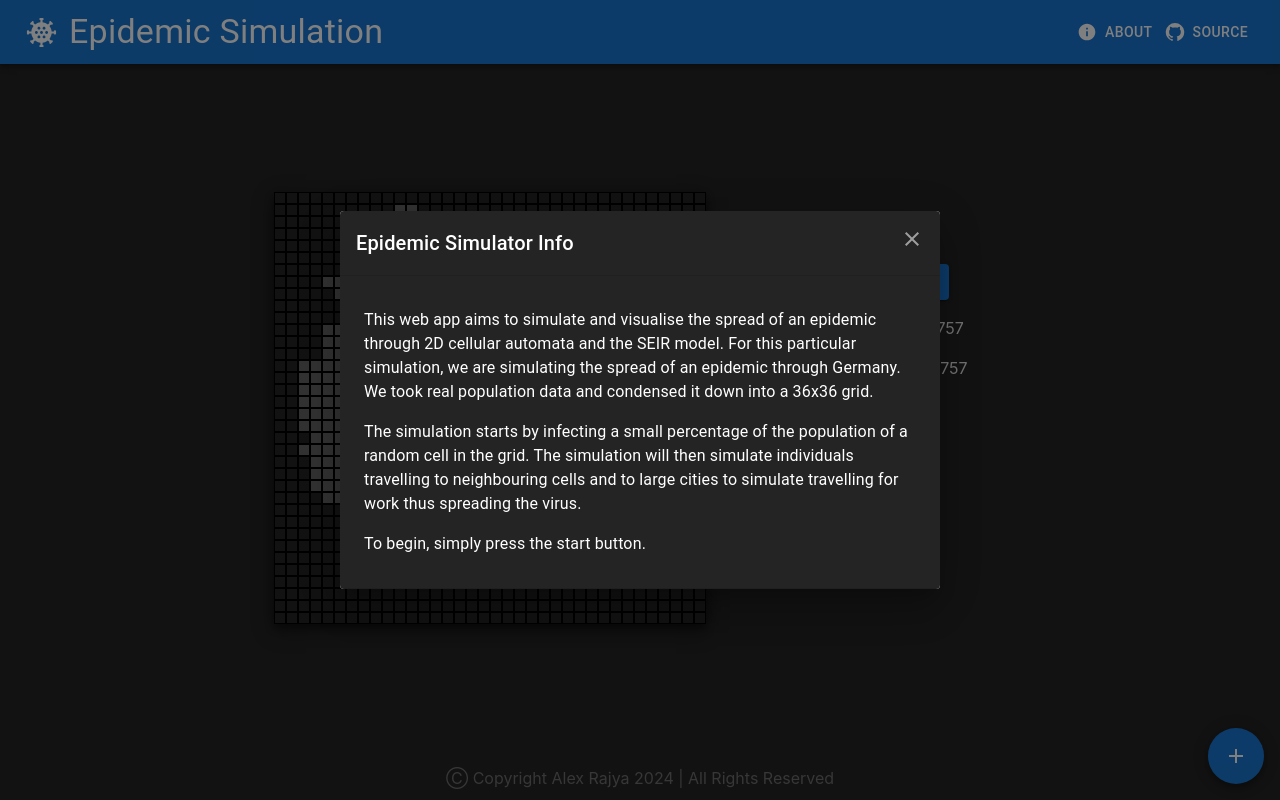
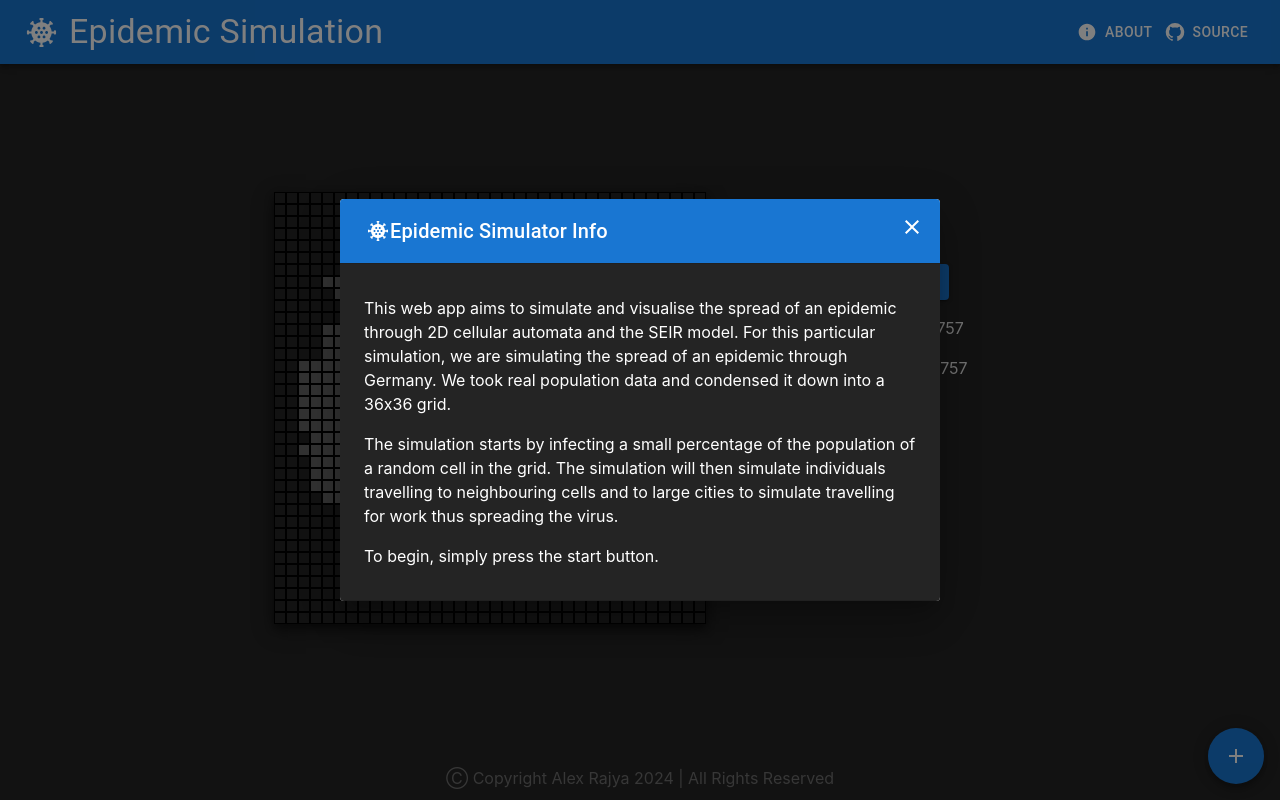
Before and after one commit to AlexRajya/Web-Epidemic-Simulator, a React (Vite) app in the folder Web-Epidemic-Simulator/: page / in a window 1280 px wide. Both pictures are taken after a click on the button "ABOUT". Built offline with nearby package versions, Linux system fonts and the light colour scheme.

Commit message:
Improve dialog styling

```diff
--- a/Web-Epidemic-Simulator/src/Components/HeaderBar.css
+++ b/Web-Epidemic-Simulator/src/Components/HeaderBar.css
@@ -2,3 +2,14 @@
     background-color: #242424;
     color: white;
 }
+
+.dialogTitleText {
+    display: flex;
+    align-items: center;
+    padding-left: 10px;
+}
+
+.dialogTitle {
+    background-color: #1976d2;
+    color: white;
+}
--- a/Web-Epidemic-Simulator/src/Components/HeaderBar.tsx
+++ b/Web-Epidemic-Simulator/src/Components/HeaderBar.tsx
@@ -37,8 +37,8 @@ const HeaderBar: React.FC = () => {
                 aria-labelledby="customized-dialog-title"
                 open={openAboutDialog}
             >
-                <DialogTitle className='dialog' sx={{ m: 0, p: 2}} id="customized-dialog-title">
-                    Epidemic Simulator Info
+                <DialogTitle className='dialogTitle' sx={{ m: 0, p: 2}} id="customized-dialog-title">
+                    <div className='dialogTitleText'><CoronavirusIcon/>Epidemic Simulator Info</div>
                 </DialogTitle>
                 <IconButton
                     aria-label="close"
@@ -47,13 +47,12 @@ const HeaderBar: React.FC = () => {
                         position: 'absolute',
                         right: 8,
                         top: 8,
-                        color: (theme) => theme.palette.grey[500],
+                        color: "white",
                     }}
                 >
                     <CloseIcon />
                 </IconButton>
                 <DialogContent dividers className='dialog'>
-                    <Typography gutterBottom>
                     <p>
                             This web app aims to simulate and visualise the spread of an epidemic through 2D cellular automata and the SEIR model.
                             For this particular simulation, we are simulating the spread of an epidemic through Germany. We took real population data and
@@ -66,7 +65,6 @@ const HeaderBar: React.FC = () => {
                     <p>
                             To begin, simply press the start button.
                     </p>
-                    </Typography>
                 </DialogContent>
         </Dialog>
       </Box>
```
Lines whose indentation alone changed are shown as unchanged.
